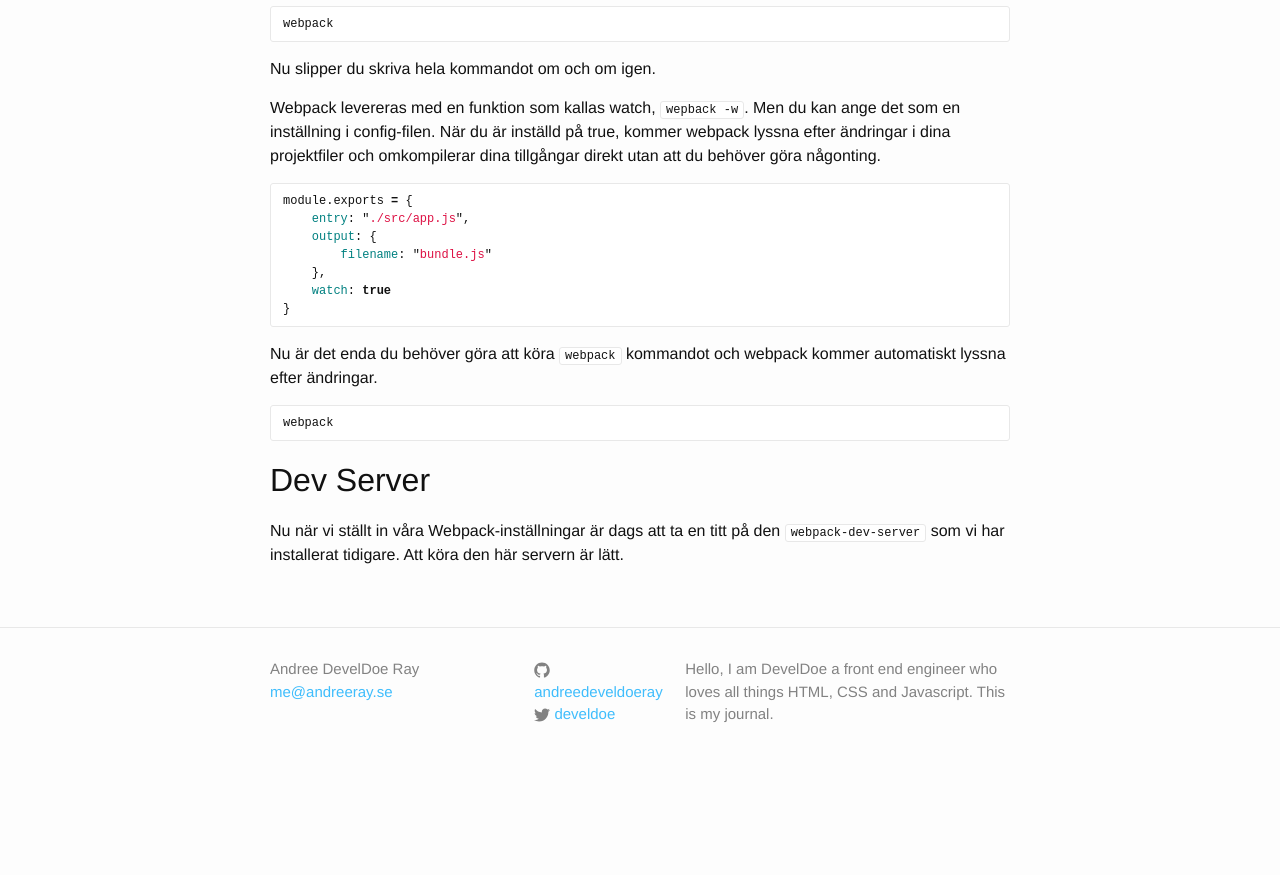
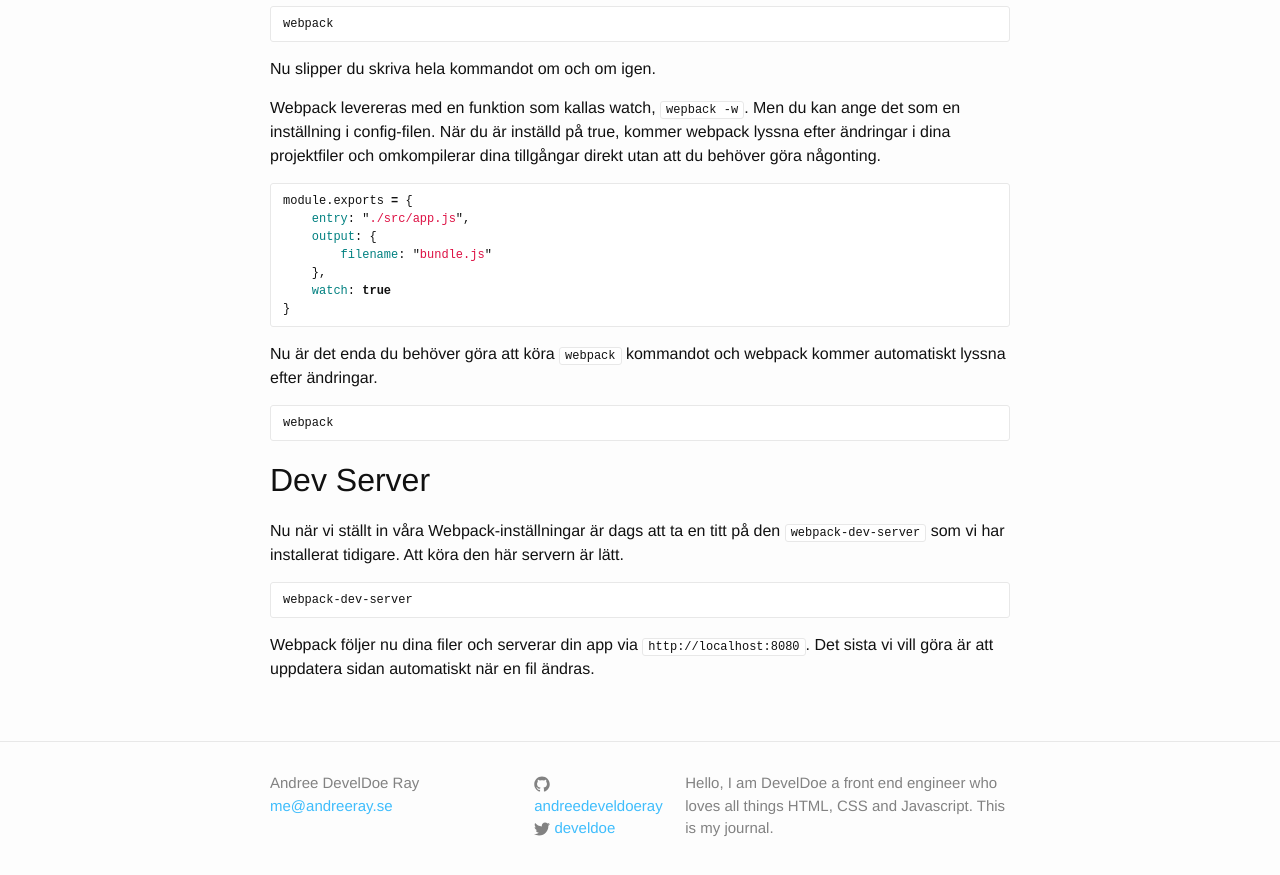
Before and after one commit to develdoe/develdoe.github.io, a Jekyll site: the page built from _posts/2018-01-10-webpack-sass-compilering.md, in a window 1280 px wide and 900 px high, scrolled down 1871 px. Shown: the top 875 px of the window. Built offline with Jekyll 4.4.1, drawn with Linux system fonts in a browser that asks for light colours; before the commit the page ends 2657 px from its top, so only the background shows below that.

Commit message:
Create 2018-01-10-webpack-sass-compilering.md

````diff
--- a/_posts/2018-01-10-webpack-sass-compilering.md
+++ b/_posts/2018-01-10-webpack-sass-compilering.md
@@ -116,3 +116,9 @@ webpack
 ## Dev Server
 
 Nu när vi ställt in våra Webpack-inställningar är dags att ta en titt på den `webpack-dev-server` som vi har installerat tidigare. Att köra den här servern är lätt.
+
+```bash
+webpack-dev-server
+```
+
+Webpack följer nu dina filer och serverar din app via `http://localhost:8080`. Det sista vi vill göra är att uppdatera sidan automatiskt när en fil ändras.
````
